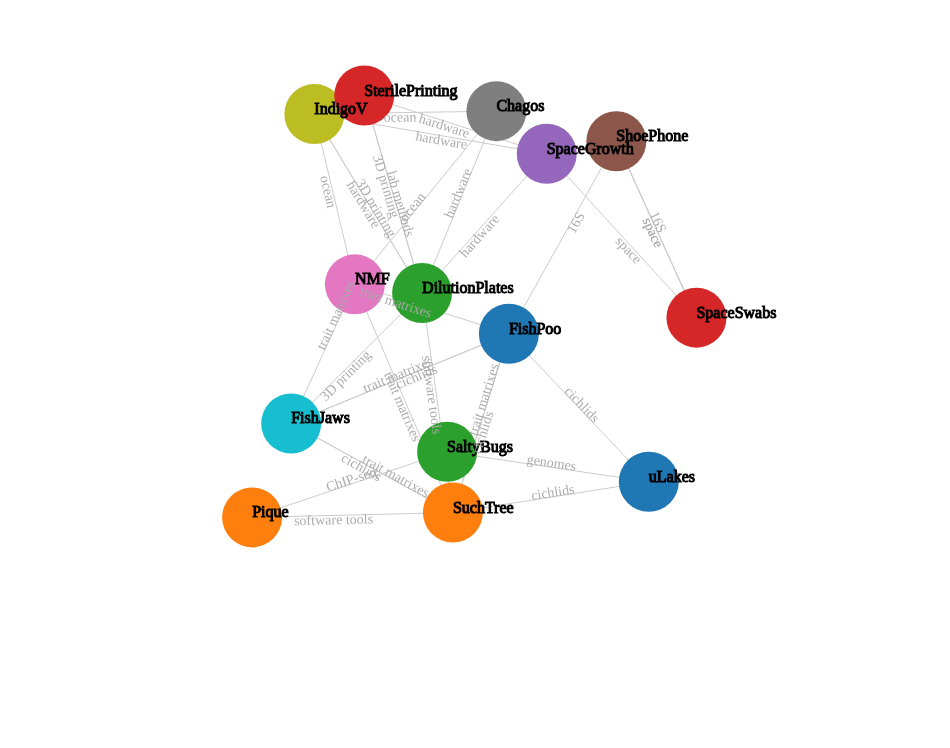
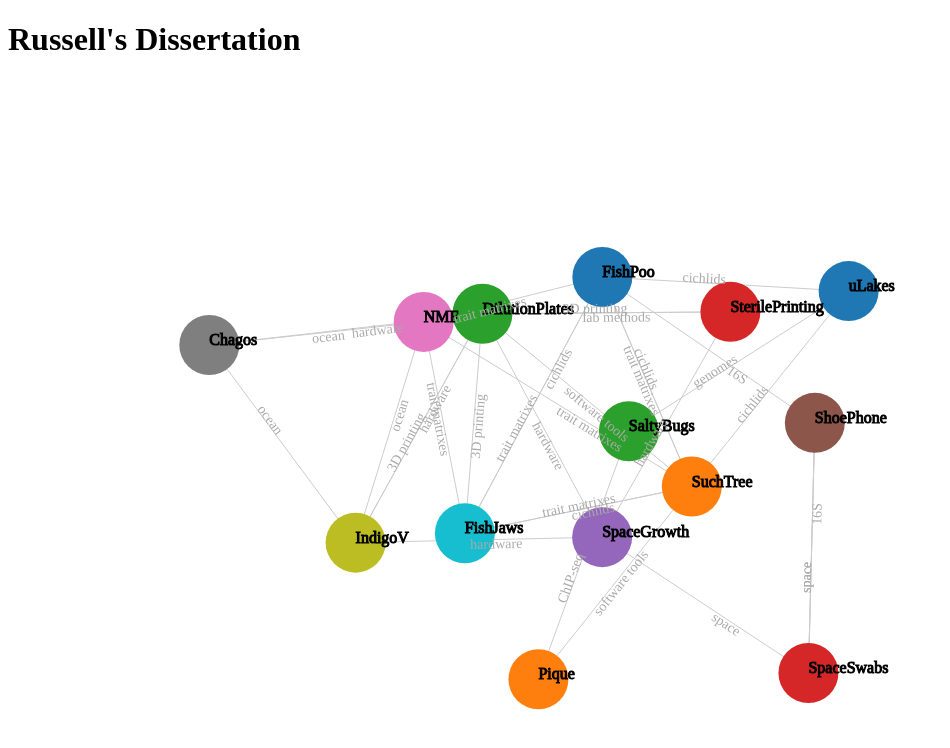
Before and after one commit to ryneches/dissertation, a plain HTML site: page map.html in a window 1280 px wide. Shown: the whole page, without its empty margins (0-950 px from the left). Drawn offline with nearby package versions, Linux system fonts and the light colour scheme.

Commit message:
fiddling around with page presentation

```diff
--- a/map.html
+++ b/map.html
@@ -9,12 +9,13 @@
 </style>
 </head>
 <body>
+<h1>Russell's Dissertation</h1>
 
 <script type="text/javascript">
 
-    var w = 1000;
-    var h = 600;
-    var linkDistance=200;
+    var w = window.innerWidth - 30;
+    var h = window.innerHeight - 30;
+    var linkDistance=250;
 
     var colors = d3.scale.category10();
 
```
